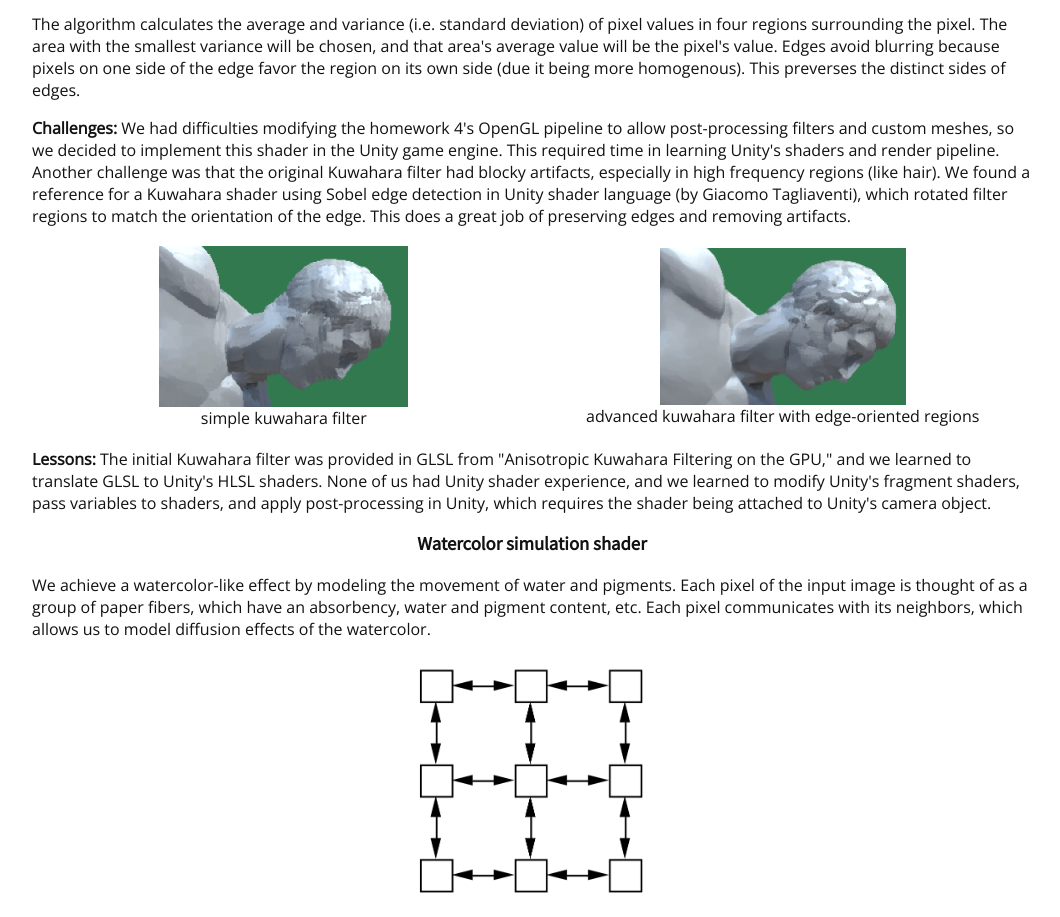
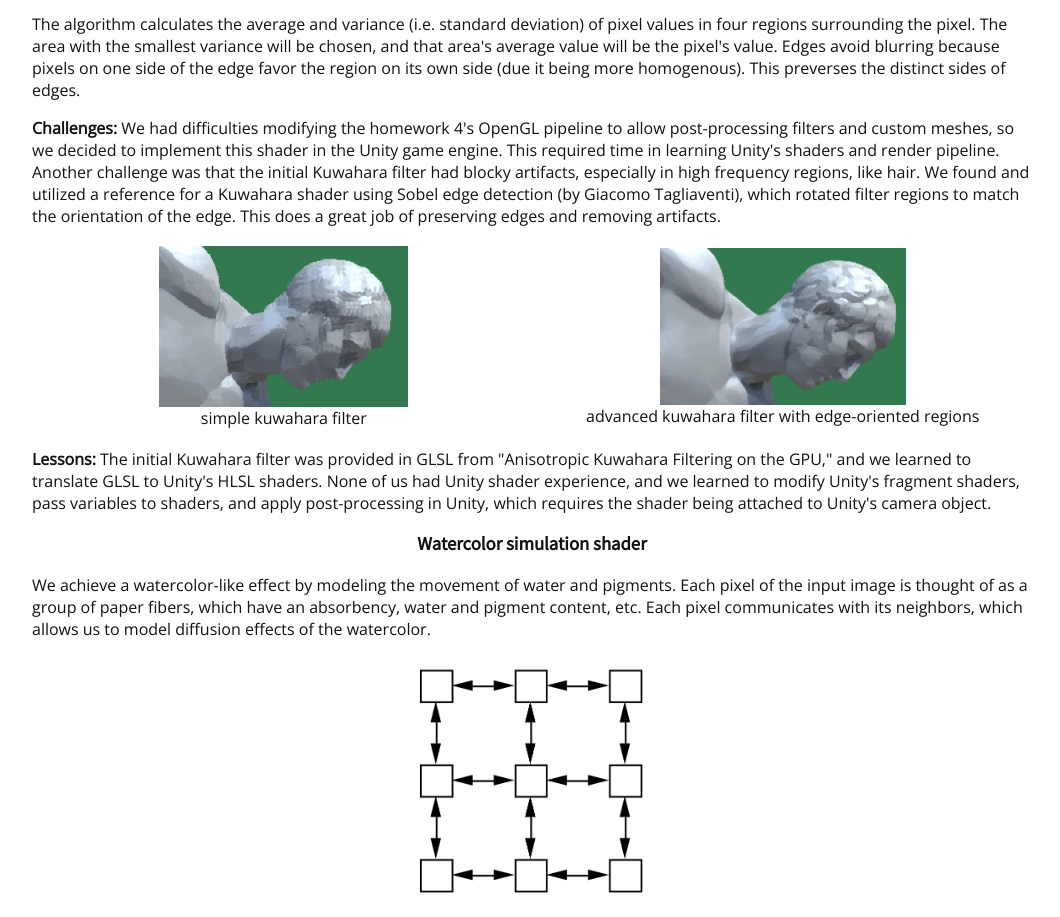
Before and after one commit to Catttttttt/Computer-graphics-and-imaging-final-project-webpage, a plain HTML site: page Webpage/Final/index.html in a window 1280 px wide. Shown: the part 2500-3417 px from the top of the page, without its empty margins (108-1168 px from the left). Drawn offline with nearby package versions, Linux system fonts and the light colour scheme.

Commit message:
improved reference

```diff
--- a/Webpage/Final/index.html
+++ b/Webpage/Final/index.html
@@ -134,7 +134,8 @@
 
         </p>
         <p>
-          <b>Challenges:</b> We had difficulties modifying the homework 4's OpenGL pipeline to allow post-processing filters and custom meshes, so we decided to implement this shader in the Unity game engine. This required time in learning Unity's shaders and render pipeline. Another challenge was that the original Kuwahara filter had blocky artifacts, especially in high frequency regions (like hair). We found a reference for a Kuwahara shader using Sobel edge detection in Unity shader language (by Giacomo Tagliaventi), which rotated filter regions to match the orientation of the edge. This does a great job of preserving edges and removing artifacts.
+          <b>Challenges:</b> We had difficulties modifying the homework 4's OpenGL pipeline to allow post-processing filters and custom meshes, so we decided to implement this shader in the Unity game engine. This required time in learning Unity's shaders and render pipeline. Another challenge was that the initial Kuwahara filter had blocky artifacts, especially in high frequency regions, like hair.
+          We found and utilized a reference for a Kuwahara shader using Sobel edge detection (by Giacomo Tagliaventi), which rotated filter regions to match the orientation of the edge. This does a great job of preserving edges and removing artifacts.
         </p>
         <table style="width:100%">
           <tbody><tr align="center">
```
